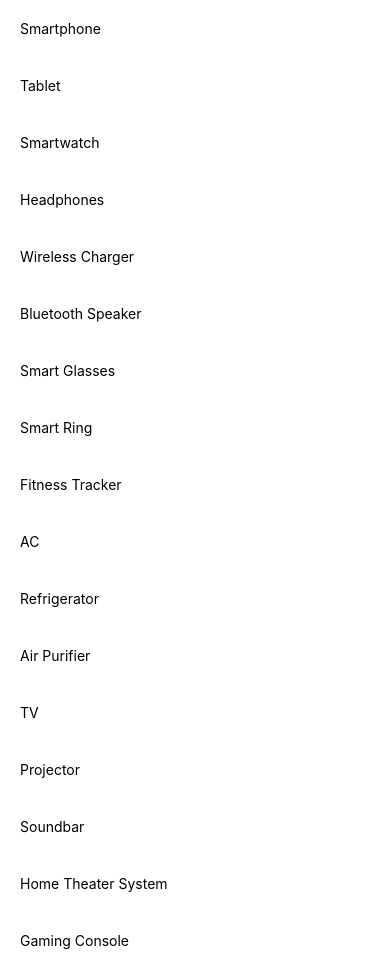
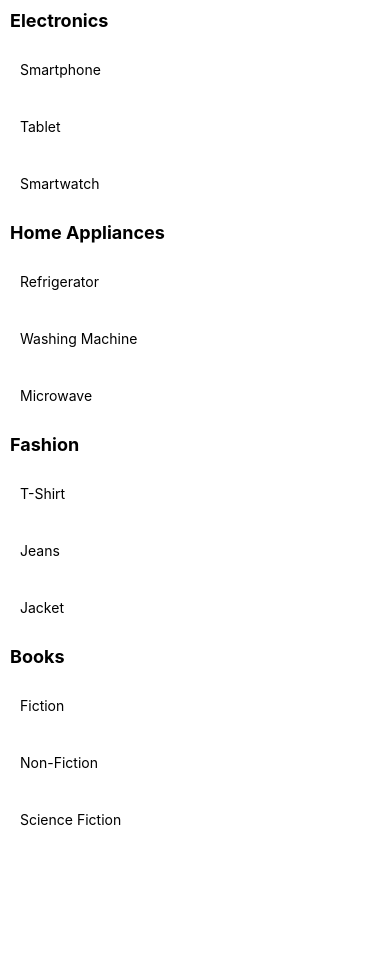
Before and after one commit to nhm20/Splitwise, a React Native app: screen /Home in a window 390 px wide. After the commit the page ends 848 px from the top, so only its background shows below. Built offline with nearby package versions, Linux system fonts and the light colour scheme.

Commit message:
SectionList

```diff
--- a/App.jsx
+++ b/App.jsx
@@ -1,49 +1,11 @@
-import { FlatList, ScrollView, Text, View } from "react-native";
-import ListItem from "./ListItem";
+import {StatusBar, View } from "react-native";
+import SectionListExample from "./SectionList";
 
 export default function App() {
-  const products = [
-    {id: 1, name: "Smartphone"},
-    {id: 2, name: "Tablet"},
-    {id: 3, name: "Smartwatch"},
-    {id: 4, name: "Headphones"},
-    {id: 5, name: "Wireless Charger"},
-    {id: 6, name: "Bluetooth Speaker"},
-    {id: 7, name: "Smart Glasses"},
-    {id: 8, name: "Smart Ring"},
-    {id: 9, name: "Fitness Tracker"},
-    {id: 10, name: "AC"},
-    {id: 11, name: "Refrigerator"},
-    {id: 12, name: "Air Purifier"},
-    {id: 13, name: "TV"},
-    {id: 14, name: "Projector"},
-    {id: 15, name: "Soundbar"},
-    {id: 16, name: "Home Theater System"},
-    {id: 17, name: "Gaming Console"}
-  ]
   return (
-    <View style={{width: "100%" }}>
-      {/* <ScrollView>
-        {products.map((product) => (
-          <Text style={{ padding: 20, width: "100%" }} key={product.id}>
-            {product.name}
-          </Text>
-        ))}
-      </ScrollView> */}
-
-      {/* <FlatList data={products}  renderItem={({ item }) =>
-        <Text style={{ padding: 20, width: "100%" }} key={item.id}>
-          {item.name}
-        </Text>
-      } /> */}
-      {/* <FlatList data={products} keyExtractor={(item)=>item.id} renderItem={({ item }) =>
-        <Text style={{ padding: 20, width: "100%" }} key={item.id}>
-          {item.name}
-        </Text>
-      } /> */}
-      <FlatList data={products} keyExtractor={(item)=>item.id} renderItem={({ item }) =>
-        <ListItem item={item} />
-      } />
+    <View style={{ width: "100%" }}>
+      <StatusBar hidden barStyle="dark-content" />
+      <SectionListExample />
     </View>
   );
 }
--- a/ListItem.jsx
+++ /dev/null
@@ -1,9 +0,0 @@
-import { Text } from "react-native";
-
-export default function ListItem({ item }) {
-  return (
-    <Text style={{ padding: 20, width: "100%" }} key={item.id}>
-      {item.name}
-    </Text>
-  );
-}
--- /dev/null
+++ b/SectionList.jsx
@@ -0,0 +1,47 @@
+import { SectionList, StatusBar, Text, View } from "react-native";
+
+const SectionListExample = () => {
+  const DATA = [
+    {
+      id: "1",
+      category: "Electronics",
+      data: ["Smartphone", "Tablet", "Smartwatch"],
+    },
+    {
+      id: "2",
+      category: "Home Appliances",
+      data: ["Refrigerator", "Washing Machine", "Microwave"],
+    },
+    {
+      id: "3",
+      category: "Fashion",
+      data: ["T-Shirt", "Jeans", "Jacket"],
+    },
+    {
+      id: "4",
+      category: "Books",
+      data: ["Fiction", "Non-Fiction", "Science Fiction"],
+    },
+  ];
+  return (
+    <View
+      style={{
+        marginTop: StatusBar.currentHeight + 4,
+        justifyContent: "center",
+      }}
+    >
+      <SectionList
+        sections={DATA}
+        keyExtractor={(item, index) => item + index}
+        renderItem={({ item }) => <Text style={{ padding: 20 }}>{item}</Text>}
+        renderSectionHeader={(iter) => (
+          <Text style={{ fontWeight: "bold", fontSize: 18, padding: 10 }}>
+            {iter.section.category}
+          </Text>
+        )}
+      />
+    </View>
+  );
+};
+
+export default SectionListExample;
```
Also changed, not shown: resources/Screenshot 2025-08-20 162449.png (added).
